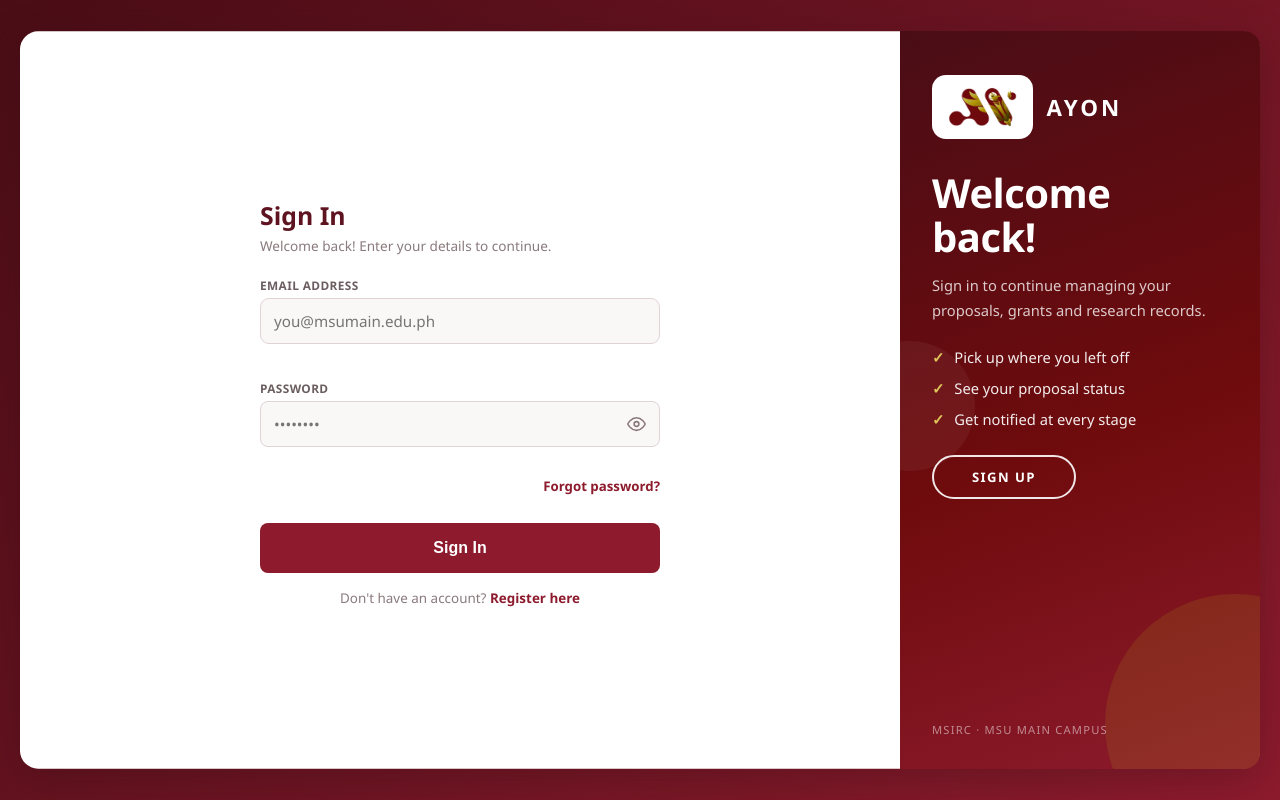
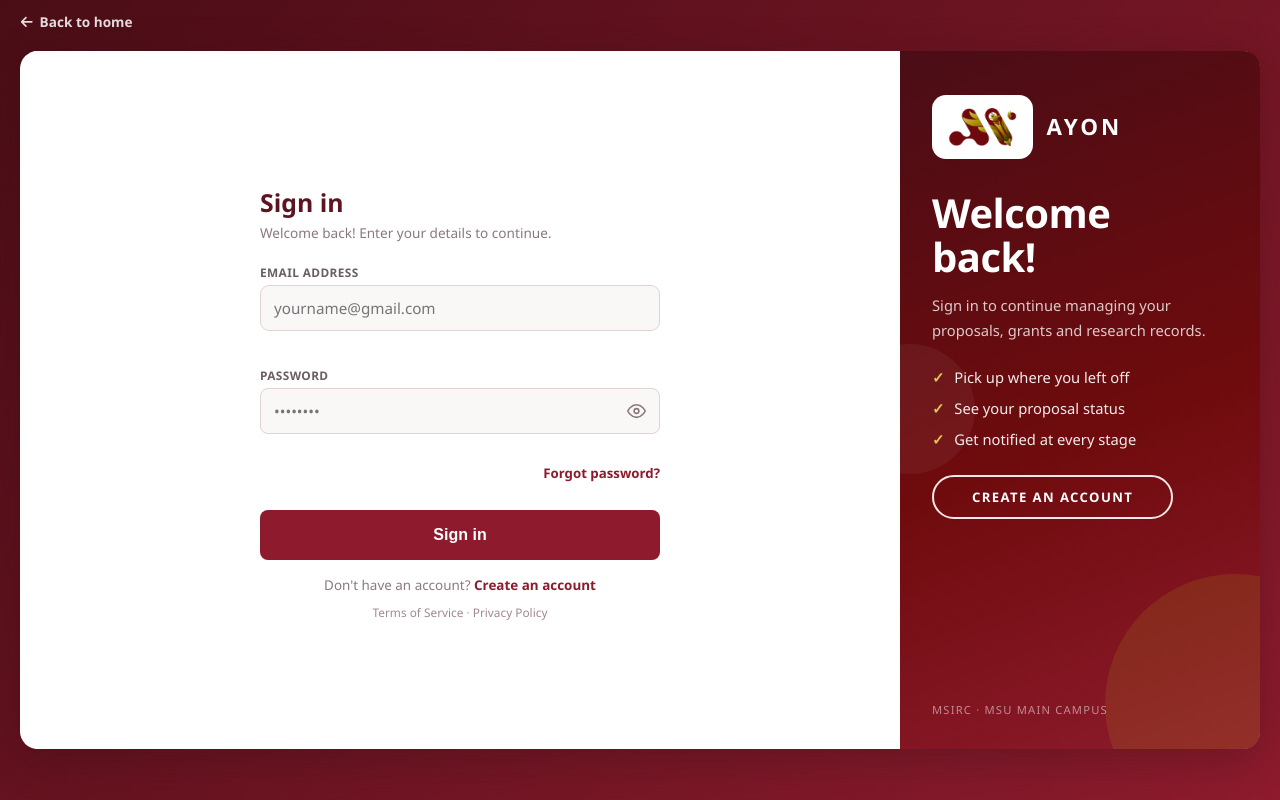
Before and after one commit to einn-dev/AYON-System, a React (Create React App) app in the folder client/: page /login in a window 1280 px wide. Built offline with nearby package versions, Linux system fonts and the light colour scheme; no server answers.

Commit message:
feat: enhance authentication forms with improved navigation and legal links

```diff
--- a/client/src/components/LoginForm.jsx
+++ b/client/src/components/LoginForm.jsx
@@ -110,13 +110,13 @@ const LoginForm = () => {
 
   return (
     <section className="reg-form-side as-login-side">
-      <div className="reg-mobile-head">
+      <Link to="/" className="reg-mobile-head as-home-link" aria-label="AYON home page">
         <img src={logo} alt="AYON logo" />
         <span>AYON</span>
-      </div>
+      </Link>
 
       <div className="as-login-inner">
-        <h2>Sign In</h2>
+        <h2>Sign in</h2>
         <p className="reg-sub">Welcome back! Enter your details to continue.</p>
 
         {notice && <p role="status" style={NOTICE_STYLE}>{notice}</p>}
@@ -137,7 +137,7 @@ const LoginForm = () => {
               name="email"
               value={form.email}
               onChange={handleChange}
-              placeholder="you@msumain.edu.ph"
+              placeholder="yourname@gmail.com"
               autoComplete="off"
             />
           </div>
@@ -163,12 +163,15 @@ const LoginForm = () => {
           )}
 
           <button type="submit" className="auth-btn" disabled={loading}>
-            {loading ? 'Signing in...' : 'Sign In'}
+            {loading ? 'Signing in...' : 'Sign in'}
           </button>
         </form>
 
         <p className="reg-footer">
-          Don&apos;t have an account? <Link to="/register">Register here</Link>
+          Don&apos;t have an account? <Link to="/register">Create an account</Link>
+        </p>
+        <p className="reg-note as-legal">
+          <Link to="/terms">Terms of Service</Link> · <Link to="/privacy">Privacy Policy</Link>
         </p>
       </div>
     </section>
--- a/client/src/components/RegisterForm.jsx
+++ b/client/src/components/RegisterForm.jsx
@@ -27,7 +27,6 @@ const RegisterForm = () => {
   const [error,   setError]   = useState('');
   const [loading, setLoading] = useState(false);
   const [agreed,  setAgreed]  = useState(false);
-  const [agreedLegal, setAgreedLegal] = useState(false);   // Terms of Service + Privacy Policy
   const [done,    setDone]    = useState(null);   // { email, emailSent } after sign-up
 
   const formRef  = useRef(null);
@@ -38,7 +37,6 @@ const RegisterForm = () => {
   const clearFields = useCallback(() => {
     setForm(EMPTY_FORM);
     setAgreed(false);
-    setAgreedLegal(false);
     setError('');
     if (formRef.current) {
       formRef.current.querySelectorAll('input, select').forEach((el) => {
@@ -125,9 +123,7 @@ const RegisterForm = () => {
     if (form.password !== form.confirm_password)
       return 'Passwords do not match.';
     if (!agreed)
-      return 'Please agree to the terms to continue.';
-    if (!agreedLegal)
-      return 'Please agree to the Terms of Service and Privacy Policy to continue.';
+      return 'Please confirm your information and agree to the Terms of Service and Privacy Policy to continue.';
     return null;
   };
 
@@ -169,10 +165,10 @@ const RegisterForm = () => {
       {/* the normal registration form (kept mounted, just hidden, after sign-up
           so "Typed the wrong email?" brings back what was typed) */}
       <div className={`as-form-wrap${done ? ' is-hidden' : ''}`} aria-hidden={done ? 'true' : undefined}>
-        <div className="reg-mobile-head">
+        <Link to="/" className="reg-mobile-head as-home-link" aria-label="AYON home page">
           <img src={logo} alt="AYON logo" />
           <span>AYON</span>
-        </div>
+        </Link>
 
         <h2>Researcher Registration</h2>
         <p className="reg-sub">
@@ -203,7 +199,7 @@ const RegisterForm = () => {
           <div className="form-group reg-half">
             <label>Email Address *</label>
             <input type="text" name="email" value={form.email}
-              onChange={handleChange} placeholder="you@gmail.com" autoComplete="off" />
+              onChange={handleChange} placeholder="yourname@gmail.com" autoComplete="off" />
           </div>
 
           <div className="form-group reg-half">
@@ -268,16 +264,7 @@ const RegisterForm = () => {
               <input type="checkbox" checked={agreed}
                 onChange={(e) => setAgreed(e.target.checked)} />
               <span>
-                I confirm that the information provided is accurate and I agree to the
-                AYON research data policies of MSIRC – MSU Main Campus.
-              </span>
-            </label>
-
-            <label className="reg-terms">
-              <input type="checkbox" checked={agreedLegal}
-                onChange={(e) => setAgreedLegal(e.target.checked)} />
-              <span>
-                By creating an account, you agree to our{' '}
+                I confirm that my information is accurate, and I agree to the{' '}
                 <a href="/terms" target="_blank" rel="noopener noreferrer">Terms of Service</a>
                 {' '}and{' '}
                 <a href="/privacy" target="_blank" rel="noopener noreferrer">Privacy Policy</a>.
@@ -328,7 +315,7 @@ const RegisterForm = () => {
             Typed the wrong email? Go back and fix it
           </button>
 
-          <p className="reg-footer"><Link to="/login"><FaArrowLeft className="ic" />Back to Sign In</Link></p>
+          <p className="reg-footer"><Link to="/login"><FaArrowLeft className="ic" />Back to sign in</Link></p>
         </div>
       )}
     </section>
--- a/client/src/pages/AuthPage.jsx
+++ b/client/src/pages/AuthPage.jsx
@@ -1,5 +1,6 @@
 import React, { useEffect, useState } from 'react';
 import { Link } from 'react-router-dom';
+import { FaArrowLeft } from 'react-icons/fa6';
 import LoginForm from '../components/LoginForm';
 import RegisterForm from '../components/RegisterForm';
 import logo from '../assets/ayon-logo.png';
@@ -19,13 +20,14 @@ import './AuthSlider.css';
 let lastShownMode = null;
 let forgetTimer = null;
 
+/* the logo goes back to the home page */
 const Brand = () => (
-  <div className="reg-brand-top">
+  <Link to="/" className="reg-brand-top as-home-link" aria-label="AYON home page">
     <div className="reg-logo-chip">
       <img src={logo} alt="AYON logo" />
     </div>
     <span className="reg-wordmark">AYON</span>
-  </div>
+  </Link>
 );
 
 const AuthPage = ({ mode }) => {
@@ -52,7 +54,8 @@ const AuthPage = ({ mode }) => {
   }, [mode]);
 
   return (
-    <div className="auth-wrapper">
+    <div className="auth-wrapper as-wrapper">
+      <Link to="/" className="as-back-home"><FaArrowLeft className="ic" />Back to home</Link>
       <div className={`reg-card as-card is-${shown}`}>
 
         {/* The sliding maroon panel */}
@@ -72,6 +75,7 @@ const AuthPage = ({ mode }) => {
                 <li>Apply for grants and incentives</li>
                 <li>Keep your research in one archive</li>
               </ul>
+              <Link to="/login" className="as-ghost-btn">Sign in</Link>
             </div>
             <p className="reg-brand-foot">MSIRC · MSU Main Campus</p>
           </div>
@@ -90,7 +94,7 @@ const AuthPage = ({ mode }) => {
                 <li>See your proposal status</li>
                 <li>Get notified at every stage</li>
               </ul>
-              <Link to="/register" className="as-ghost-btn">Sign up</Link>
+              <Link to="/register" className="as-ghost-btn">Create an account</Link>
             </div>
             <p className="reg-brand-foot">MSIRC · MSU Main Campus</p>
           </div>
--- a/client/src/pages/AuthSlider.css
+++ b/client/src/pages/AuthSlider.css
@@ -189,4 +189,34 @@
 @media (prefers-reduced-motion: reduce) {
   .as-overlay, .as-face.reg-brand, .as-panel { transition: none !important; }
 }
-.as-done-icon { color: #8d1b2d; }
+
+/* ── Back to the home page ── */
+.as-wrapper { position: relative; }
+.as-back-home {
+  position: absolute;
+  top: 12px;
+  left: 20px;
+  z-index: 3;
+  display: inline-flex;
+  align-items: center;
+  gap: 6px;
+  color: rgba(255, 255, 255, 0.85);
+  font-size: 0.85rem;
+  font-weight: 600;
+  text-decoration: none;
+}
+.as-back-home:hover { color: #fff; text-decoration: underline; }
+.as-back-home .ic { margin: 0; }
+.as-home-link { text-decoration: none; color: inherit; }
+.as-home-link:hover .reg-wordmark,
+.as-home-link:hover span { text-decoration: none; opacity: 0.9; }
+
+/* small Terms · Privacy line under the Sign in form */
+.as-legal { margin-top: 10px; }
+.as-legal a { color: #a08a8e; text-decoration: none; }
+.as-legal a:hover { color: #8d1b2d; text-decoration: underline; }
+
+@media (max-width: 900px) {
+  .as-wrapper { flex-direction: column; justify-content: flex-start; gap: 12px; }
+  .as-back-home { position: static; align-self: flex-start; }
+}
```
